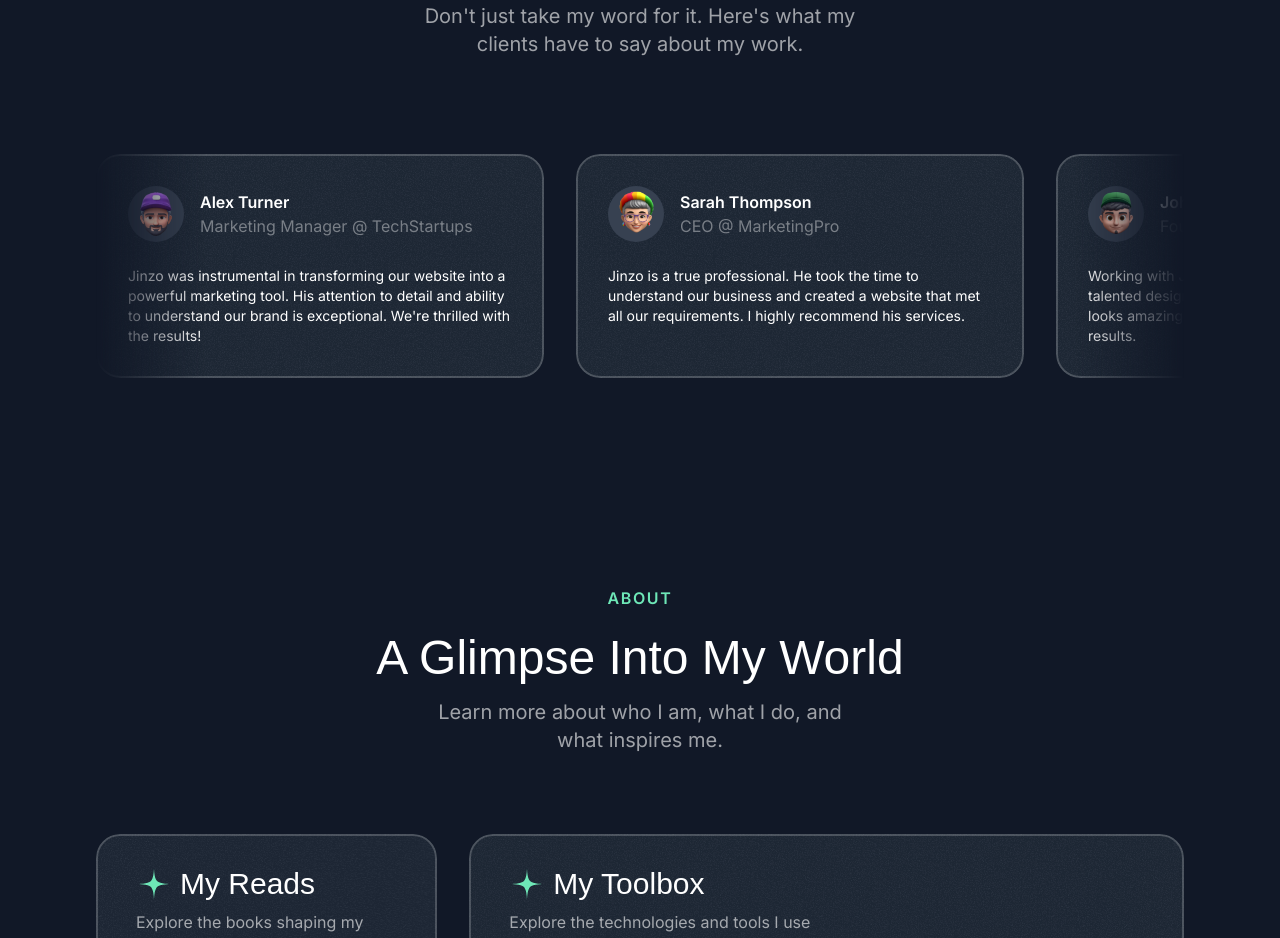
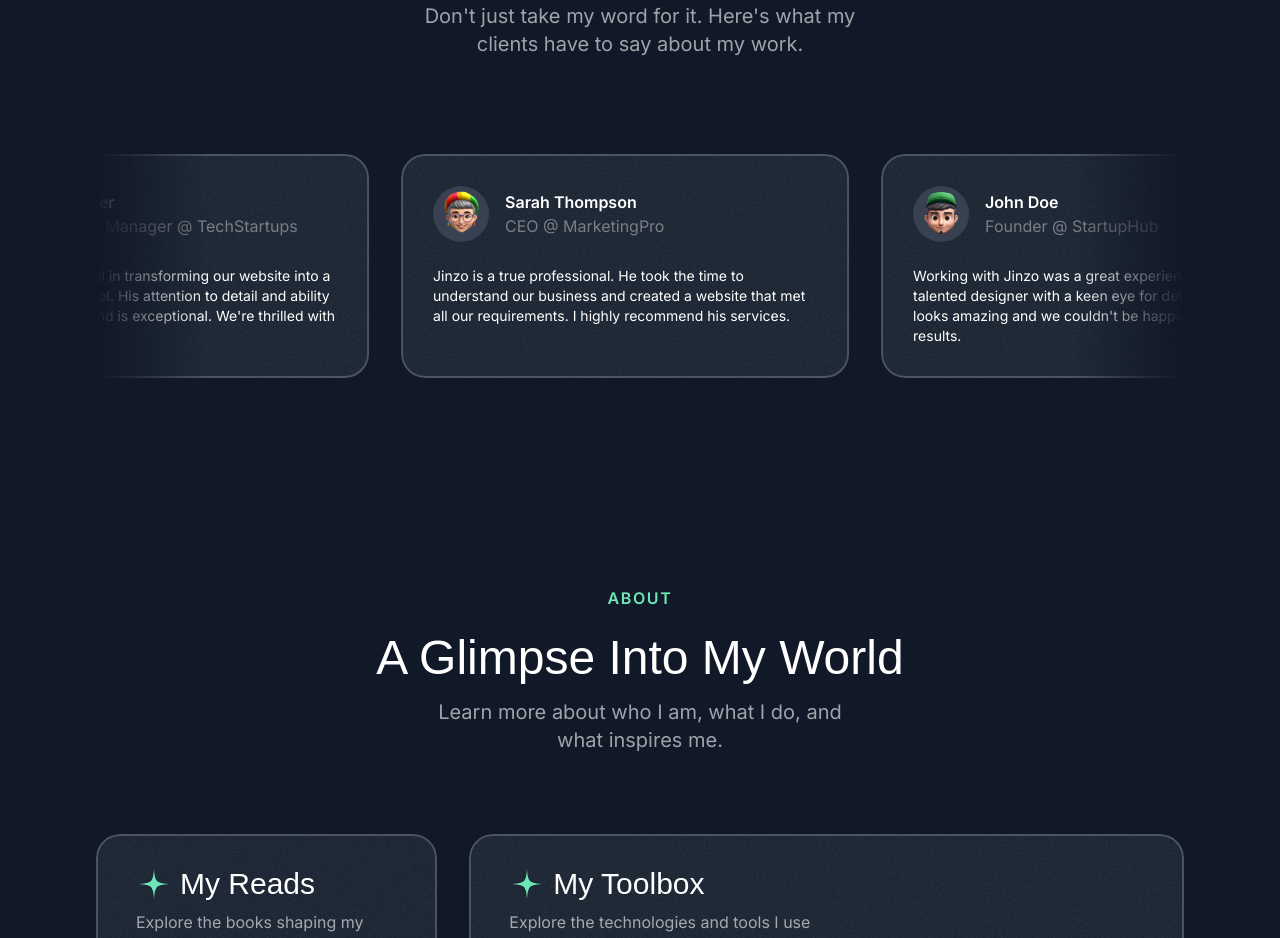
Before and after one commit to JinzoTun/next-portfolio, a Next.js app: page / in a window 1280 px wide. Shown: the part 2800-3738 px from the top of the page. Built offline with nearby package versions, Linux system fonts and the light colour scheme; a web font is replaced by a local one.

Commit message:
Refactor TestimonialsSection for improved layout and animation; implement hover effects and duplicate testimonials for enhanced visual flow

```diff
--- a/src/sections/Testimonials.tsx
+++ b/src/sections/Testimonials.tsx
@@ -6,6 +6,7 @@
 import { SectionHeader } from "@/components/SectionHeader";
 import Image from "next/image";
 import { Card } from "@/components/Card";
+import { Fragment } from "react";
 
 const testimonials = [
   {
@@ -50,10 +51,12 @@
         title="What Clients Say about Me"
         description="Don't just take my word for it. Here's what my clients have to say about my work."
         />
-        <div className="mt-16 md:mt-24 flex overflow-x-clip [mask-image:linear-gradient(to_right,transparent,black_10%,black_90%,transparent)]">
-          <div className="flex gap-8 flex-none">
+        <div className="mt-12 md:mt-20 flex overflow-x-clip [mask-image:linear-gradient(to_right,transparent,black_10%,black_90%,transparent)] py-4 -my-4">
+          <div className="flex gap-8 pr-8 flex-none animate-move-left [animation-duration:90s] hover:[animation-play-state:paused]">
+            {[...new Array(2)].fill(0).map((_, index) => (
+              <Fragment key={index}>
                 {testimonials.map((testimonial) => (
-            <Card key={testimonial.name} className="max-w-xs p-6 md:p-8 md:max-w-md">
+                <Card key={testimonial.name} className="max-w-xs p-6 md:p-8 md:max-w-md hover:-rotate-3 transition duration-300">
                   <div className="flex gap-4 items-center">
                     <div className="size-14 bg-gray-700 inline-flex items-center justify-center rounded-full shrink-0">
                       <Image
@@ -76,6 +79,8 @@
                   </p>
                 </Card>
               ))}
+              </Fragment>
+            ))}
           </div>
         </div>
       </div>
```
Lines whose indentation alone changed are shown as unchanged.
